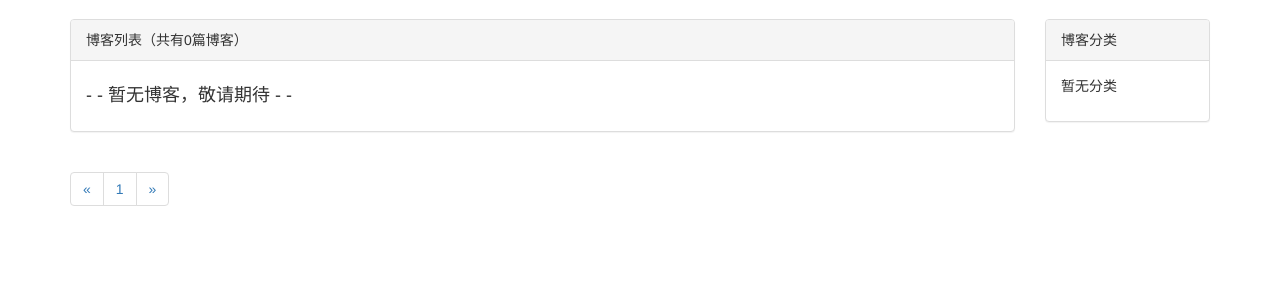
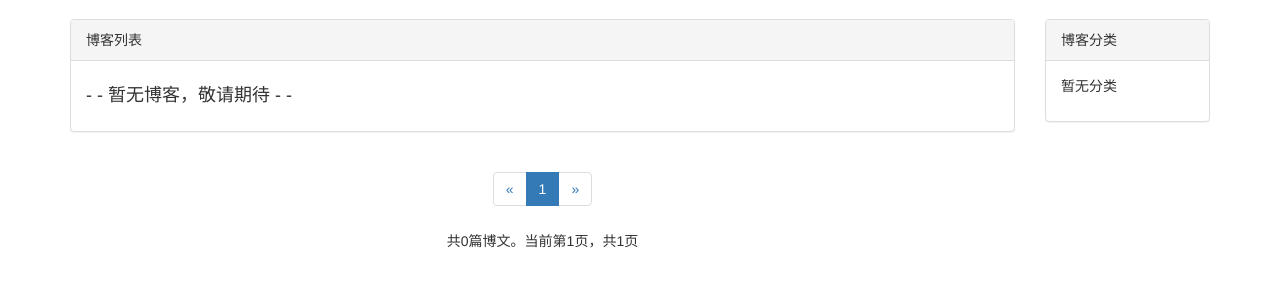
Before and after one commit to laughterGod/MyblogSystem, a Django app: page /blog/ in a window 1280 px wide. Shown: the part 51-351 px from the top of the page. Run offline with Django 3.2, Linux system fonts and the light colour scheme; data that the repository does not hold is empty; some libraries are stand-ins or nearby versions.

Commit message:
'fenye2'

```diff
--- a/Myblog/static/Myblog/blog.css
+++ b/Myblog/static/Myblog/blog.css
@@ -29,3 +29,7 @@ ul.blog-info-description li{
 div.blog-content{
     text-indent: 2em;
 }
+
+div.paginator{
+    text-align: center;
+}
--- a/Myblog/templates/Myblog/blog_list.html
+++ b/Myblog/templates/Myblog/blog_list.html
@@ -17,9 +17,9 @@
         <div class="row">
             <div class="col-xs-12 col-sm-8 col-md-9 col-lg-10">
                 <div class="panel panel-default">
-                    <div class="panel-heading">{% block blog_list_title %}博客列表（共有{{ page_of_blogs.paginator.count }}篇博客）{% endblock %}</div>
+                    <div class="panel-heading">{% block blog_list_title %}博客列表{% endblock %}</div>
                     <div class="panel-body">
-                        {% for blog in page_of_blogs.object_list %}
+                        {% for blog in blogs %}
                             <div class="blog">
                                 <a href="{% url 'Myblog:blog_detail' blog.id %}">
                                     <h4>{{ blog.title }}</h4>
@@ -37,7 +37,7 @@
                         {% endfor %}
                     </div>
                 </div>
-                <div>
+                <div class="paginator">
                     <ul class="pagination">
                         {# 上一页 #}
                         <li>
@@ -50,8 +50,16 @@
                             {% endif %}
                         </li>
                         {# 全部页码 #}
-                        {% for page_num in page_of_blogs.paginator.page_range %}
-                            <li><a href="?page={{ page_num }}">{{ page_num }}</a></li>
+                        {% for page_num in page_range %}
+                            {% if page_num == page_of_blogs.number %}
+                                <li class="active"><span>{{ page_num }}</span></li>
+                            {% else %}
+                                {% if page_num == '...' %}
+                                    <li><span>{{ page_num }}</span></li>
+                                {% else %}
+                                    <li><a href="?page={{ page_num }}">{{ page_num }}</a></li>
+                                {% endif %}
+                            {% endif %}
                         {% endfor %}
                         {# 下一页 #}
                         <li>
@@ -64,6 +72,9 @@
                             {% endif %}
                         </li>
                     </ul>
+                    <p>
+                        共{{ page_of_blogs.paginator.count }}篇博文。当前第{{ page_of_blogs.number }}页，共{{ page_of_blogs.paginator.num_pages }}页
+                    </p>
                 </div>
             </div>
             <div class="hidden-xs col-sm-4 col-md-3 col-lg-2">
--- a/Myblog/templates/Myblog/blog_with_type.html
+++ b/Myblog/templates/Myblog/blog_with_type.html
@@ -7,6 +7,5 @@
 
 {% block blog_list_title %}
     分类:{{ blog_type.type_name }}
-    （共有{{ blogs|length }}篇博客）
     <a href="{% url 'Myblog:blog_list' %}">查看全部博客</a>
 {% endblock %}
--- a/Myblog/views/blogViews.py
+++ b/Myblog/views/blogViews.py
@@ -5,6 +5,7 @@ from ..models import BlogModels
 from django.template import loader
 from django.http import Http404
 from django.urls import reverse
+from django.conf import settings
 
 
 # Create your views here.
@@ -19,19 +20,53 @@ def blog_list(request):
     page_num = request.GET.get('page',1)
     # blogs = BlogModels.Blog.objects.all()
     blogs_all_list = BlogModels.Blog.objects.filter(is_deleted=False)
-    paginator = Paginator(blogs_all_list, 10)
+    paginator = Paginator(blogs_all_list, settings.EACH_PAGE_BLOGS_NUMBER) # 每each_page_blogs_number篇分页
     page_of_blogs = paginator.get_page(page_num) # 自动转换为int，出错后自动返回1
+    current_page_num = page_of_blogs.number # 获取真实的当前页码
+    # 获取当前页和前后两页的页码
+    page_range = list(range(max(current_page_num - 2, 1), current_page_num)) + list(range(current_page_num, min(current_page_num + 2, paginator.num_pages) + 1))
+    # 加上省略页码标记
+    if page_range[0] - 1 >= 2:
+        page_range.insert(0, '...')
+    if paginator.num_pages - page_range[-1] >= 2:
+        page_range.append('...')
+    # 加上首页和尾页
+    if page_range[0] != 1:
+        page_range.insert(0, 1)
+    if page_range[-1] != paginator.num_pages:
+        page_range.append(paginator.num_pages)
     context = {}
-    # context['blogs'] = page_of_blogs.object_list
+    context['blogs'] = page_of_blogs.object_list
     context['page_of_blogs'] = page_of_blogs
+    context['page_range'] = page_range
     context['blog_types'] = BlogModels.BlogType.objects.all()
     return render_to_response("Myblog/blog_list.html", context)
 
 
 def blogs_with_type(request, blog_type_id):
+    page_num = request.GET.get('page',1)
+    # blogs = BlogModels.Blog.objects.all()
     blog_type = get_object_or_404(BlogModels.BlogType, pk=blog_type_id)
+    blogs_all_list = BlogModels.Blog.objects.filter(is_deleted=False).filter(blog_type=blog_type)
+    paginator = Paginator(blogs_all_list, settings.EACH_PAGE_BLOGS_NUMBER) # 每each_page_blogs_number篇分页
+    page_of_blogs = paginator.get_page(page_num) # 自动转换为int，出错后自动返回1
+    current_page_num = page_of_blogs.number # 获取真实的当前页码
+    # 获取当前页和前后两页的页码
+    page_range = list(range(max(current_page_num - 2, 1), current_page_num)) + list(range(current_page_num, min(current_page_num + 2, paginator.num_pages) + 1))
+    # 加上省略页码标记
+    if page_range[0] - 1 >= 2:
+        page_range.insert(0, '...')
+    if paginator.num_pages - page_range[-1] >= 2:
+        page_range.append('...')
+    # 加上首页和尾页
+    if page_range[0] != 1:
+        page_range.insert(0, 1)
+    if page_range[-1] != paginator.num_pages:
+        page_range.append(paginator.num_pages)
     context = {}
-    context['blogs'] = BlogModels.Blog.objects.filter(blog_type=blog_type)
+    context['blogs'] = page_of_blogs.object_list
+    context['page_of_blogs'] = page_of_blogs
+    context['page_range'] = page_range
+    context['blog_types'] = BlogModels.BlogType.objects.all()
     context['blog_type'] = blog_type
-    context['blog_types'] = BlogModels.BlogType.objects.all()
     return render_to_response('Myblog/blog_with_type.html', context)
--- a/MyblogSystem/settings.py
+++ b/MyblogSystem/settings.py
@@ -130,3 +130,6 @@ STATIC_URL = '/static/'
 STATICFILES_DIRS = [
     os.path.join(BASE_DIR, 'static')
 ]
+
+# 自定义参数
+EACH_PAGE_BLOGS_NUMBER = 7
```
